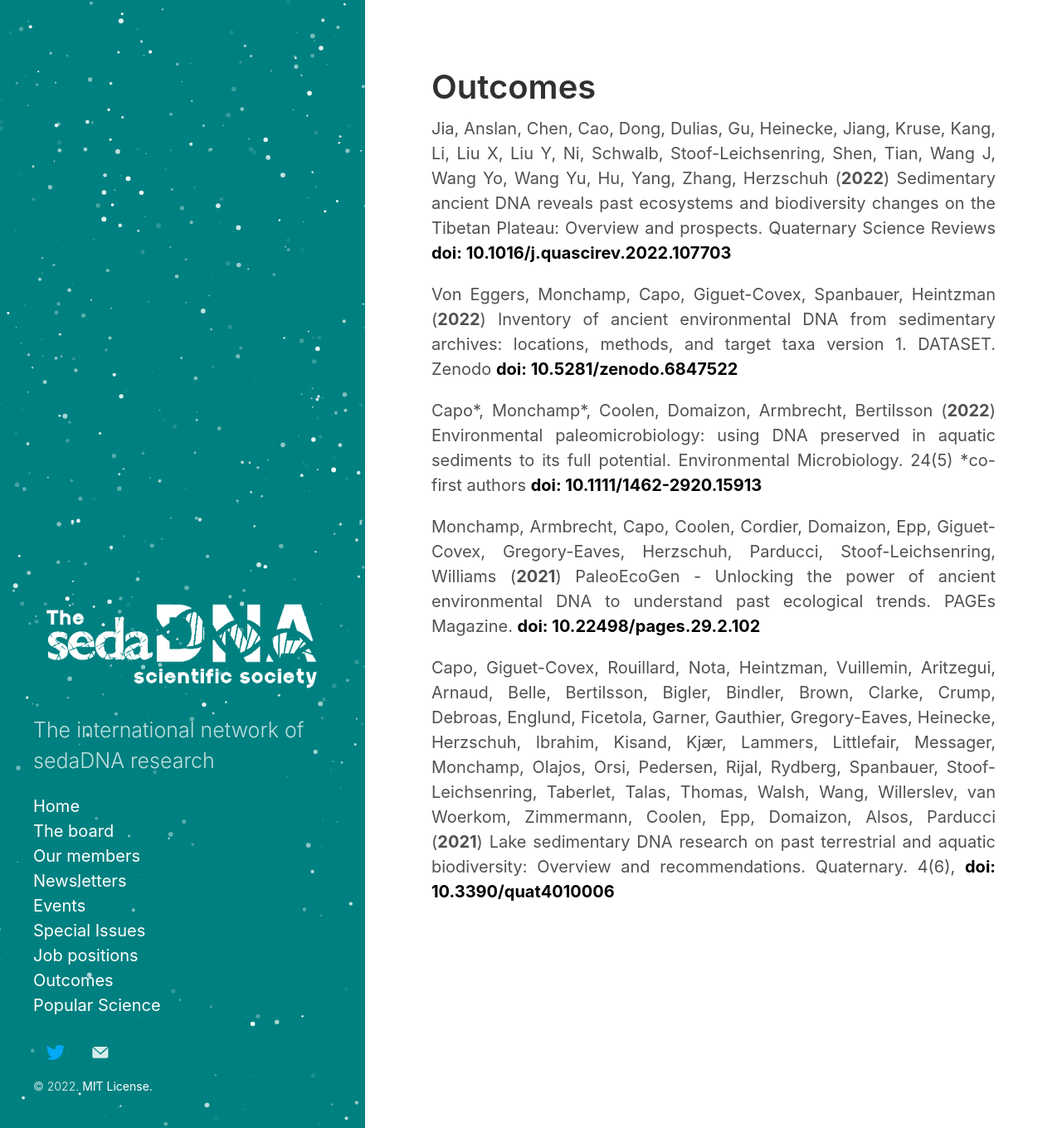
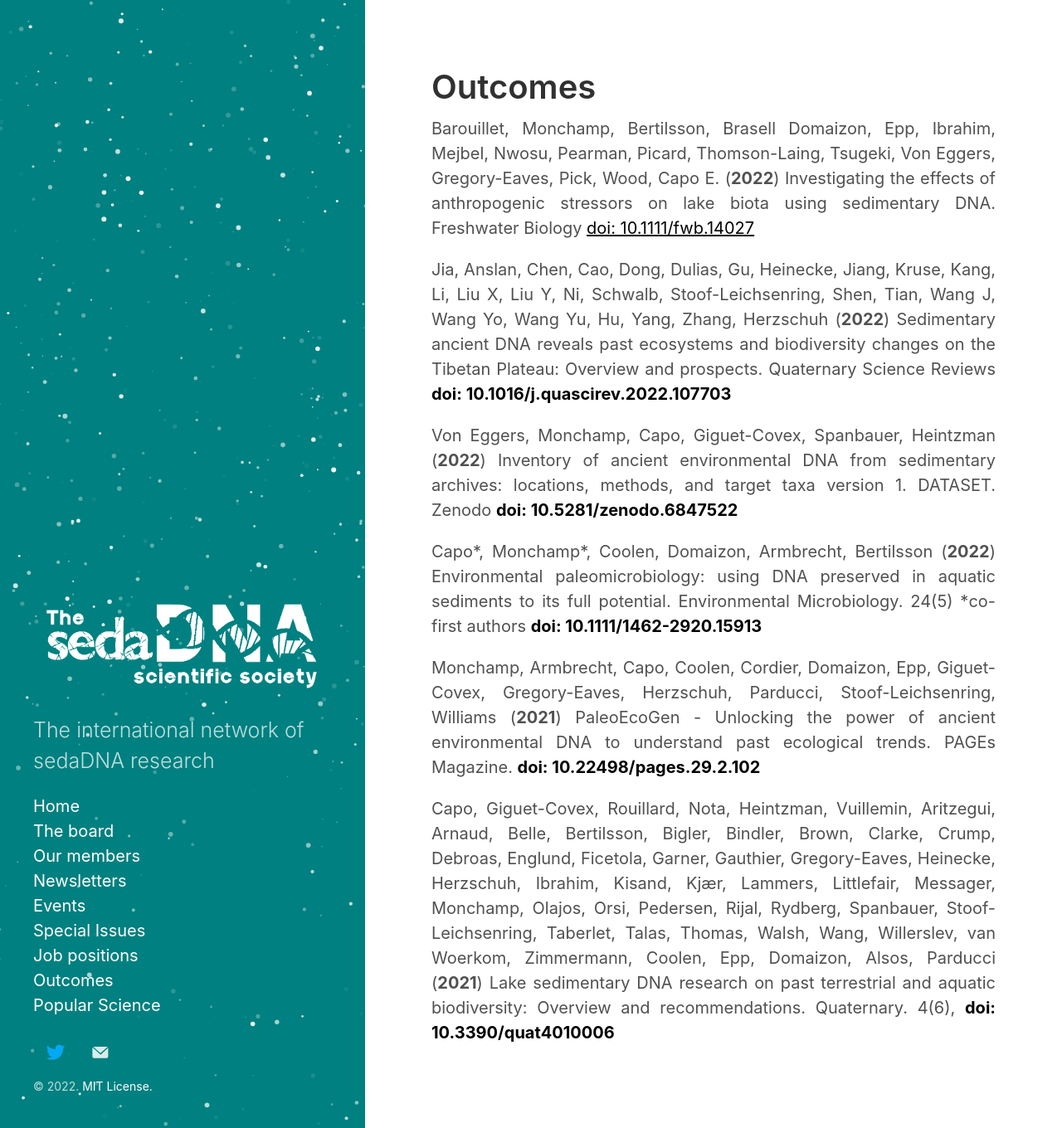
Before and after one commit to sedadna/sedadna.github.io, a Jekyll site: the page built from category/outcomes.md, in a window 1280 px wide and 1360 px high. Shown: the whole window at 83% size. Built offline with Jekyll 4.4.1, drawn with Linux system fonts in a browser that asks for light colours.

Commit message:
Update outcomes.md

```diff
--- a/category/outcomes.md
+++ b/category/outcomes.md
@@ -5,11 +5,14 @@ title: Outcomes
 
 <div class="intro">
 
+<p>Barouillet, Monchamp, Bertilsson, Brasell Domaizon, Epp, Ibrahim, Mejbel, Nwosu, Pearman, Picard, Thomson-Laing, Tsugeki, Von Eggers, Gregory-Eaves, Pick, Wood, Capo E. (<b>2022</b>) Investigating the effects of anthropogenic stressors on lake biota using sedimentary DNA. Freshwater Biology <a href="https://doi.org/10.1111/fwb.14027" target="_blank"><u>doi: 10.1111/fwb.14027</u></a></p>
+
+
 <p>Jia, Anslan, Chen, Cao, Dong, Dulias, Gu, Heinecke, Jiang, Kruse, Kang, Li, Liu X, Liu Y, Ni, Schwalb, Stoof-Leichsenring, Shen, Tian, Wang J, Wang Yo, Wang Yu, Hu, Yang, Zhang, Herzschuh (<b>2022</b>) Sedimentary ancient DNA reveals past ecosystems and biodiversity changes on the Tibetan Plateau: Overview and prospects. Quaternary Science Reviews <a href="https://doi.org/10.1016/j.quascirev.2022.107703" target="_blank"><b>doi: 10.1016/j.quascirev.2022.107703</b></a></p>
 
 <p>Von Eggers, Monchamp, Capo, Giguet-Covex, Spanbauer, Heintzman (<b>2022</b>) Inventory of ancient environmental DNA from sedimentary archives: locations, methods, and target taxa version 1. DATASET. Zenodo <a href="https://doi.org/10.5281/zenodo.6847522" target="_blank"><b>doi: 10.5281/zenodo.6847522</b></a></p>
 
-<p>Capo*, Monchamp*, Coolen, Domaizon, Armbrecht, Bertilsson (<b>2022</b>) Environmental paleomicrobiology: using DNA preserved in aquatic sediments to its full potential. Environmental Microbiology. 24(5) *co-first authors <a href="https://sfamjournals.onlinelibrary.wiley.com/doi/10.1111/1462-2920.15913" target="_blank"><b>doi: 10.1111/1462-2920.15913</b></a>   </p>
+<p>Capo*, Monchamp*, Coolen, Domaizon, Armbrecht, Bertilsson (<b>2022</b>) Environmental paleomicrobiology: using DNA preserved in aquatic sediments to its full potential. Environmental Microbiology. 24(5) *co-first authors <a href="https://sfamjournals.onlinelibrary.wiley.com/doi/10.1111/1462-2920.15913" target="_blank"><b>doi: 10.1111/1462-2920.15913</b></a> </p>
 
 <div class="intro">
 <p>Monchamp, Armbrecht, Capo, Coolen, Cordier, Domaizon, Epp, Giguet-Covex, Gregory-Eaves, Herzschuh, Parducci, Stoof-Leichsenring, Williams (<b>2021</b>) PaleoEcoGen - Unlocking the power of ancient environmental DNA to understand past ecological trends. PAGEs Magazine. <a href="https://pastglobalchanges.org/publications/pages-magazines/pages-magazine/128666" target="_blank"><b>doi: 10.22498/pages.29.2.102</b></a>  </p>
```
